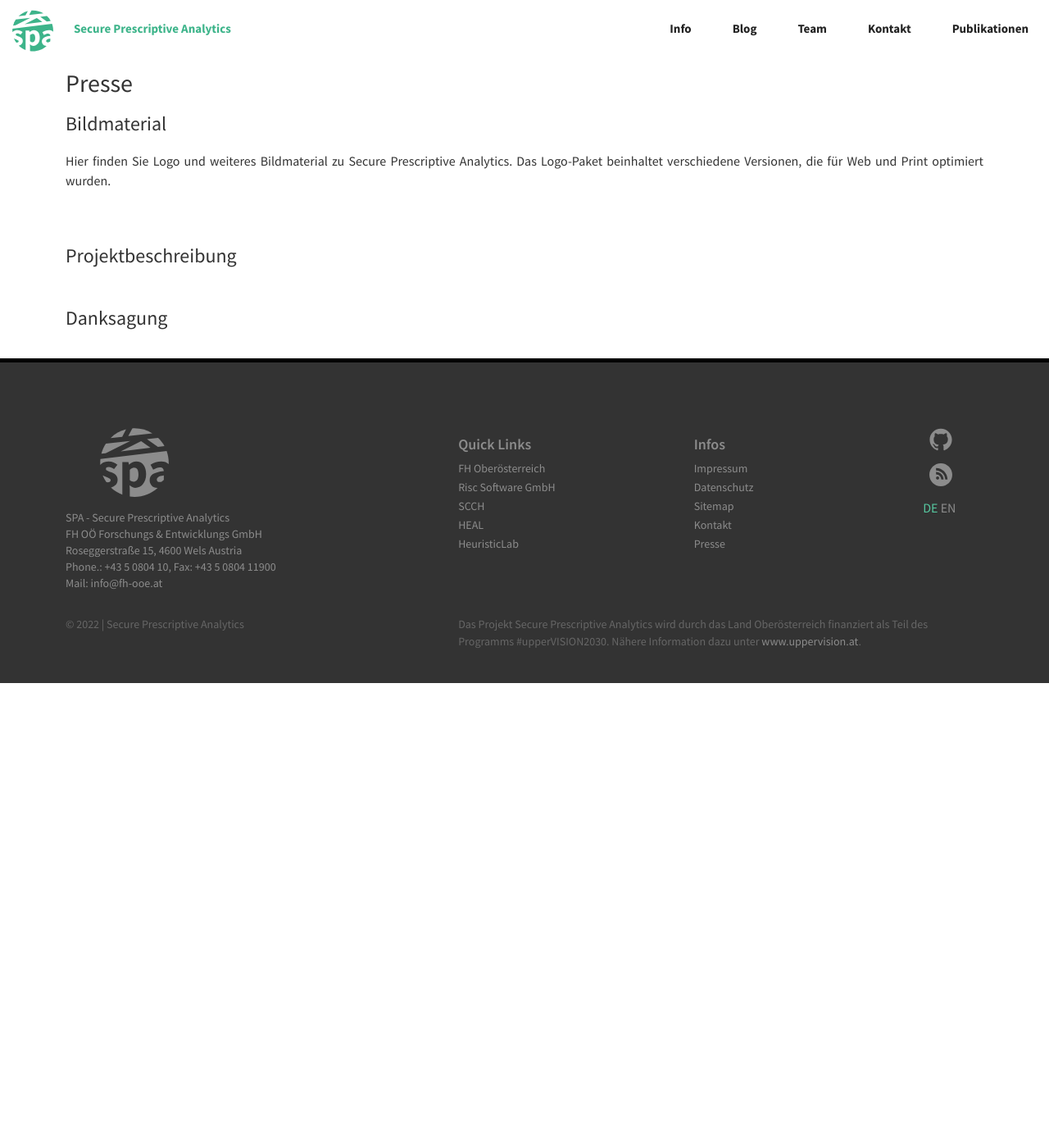
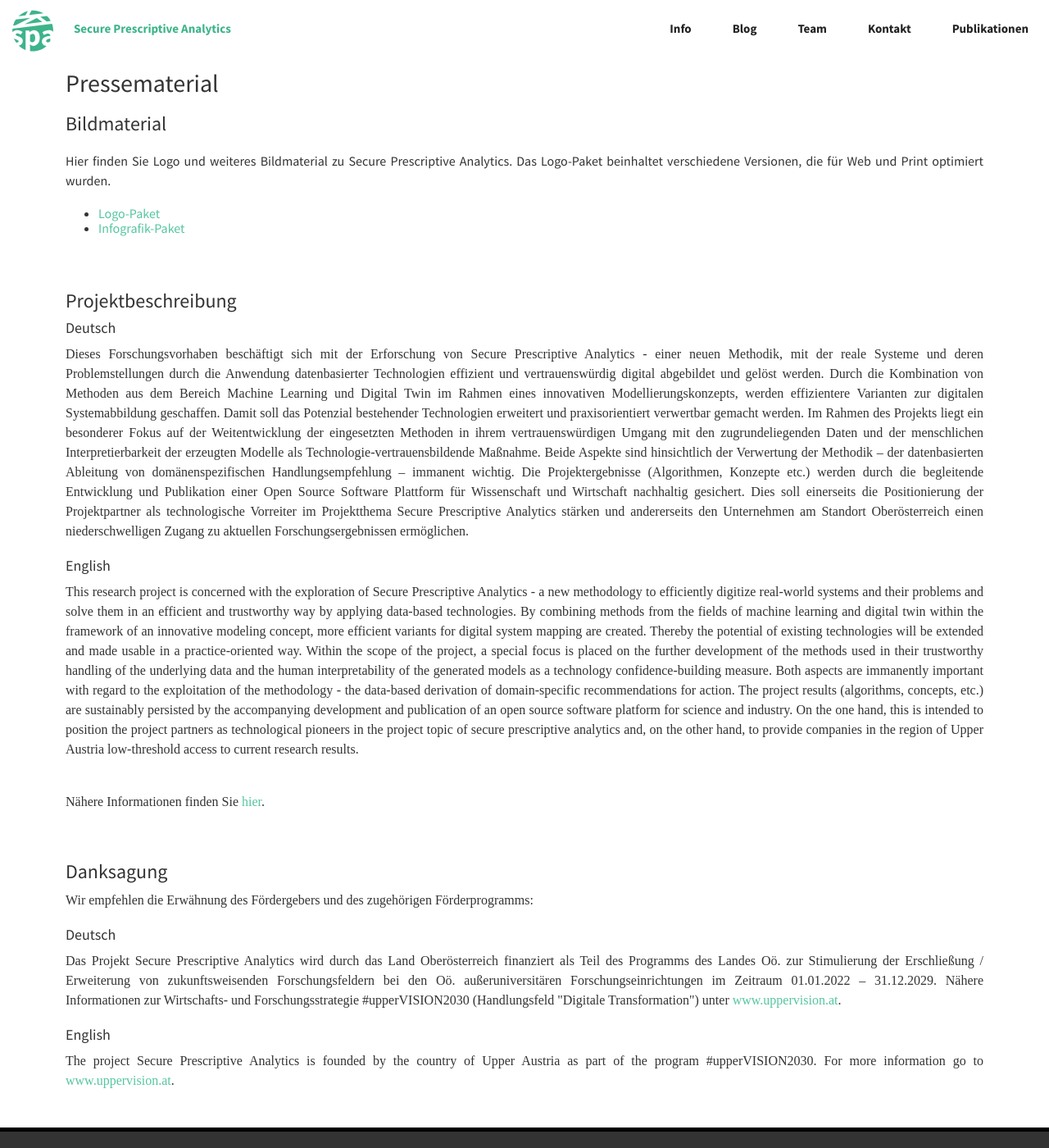
Before and after one commit to prescriptiveanalytics/secureprescriptiveanalytics.github.io, a Jekyll site: the page built from pages/de/press.html, in a window 1280 px wide and 1400 px high. Shown: the whole window at 82% size. Built offline with Jekyll 4.4.1, drawn with Linux system fonts in a browser that asks for light colours; nearby versions of some CDN libraries; some web fonts are replaced; comment, search, counter and statistics services are not loaded; some of the changed text lies outside the part shown.

```diff
--- a/_includes/footer.html
+++ b/_includes/footer.html
@@ -69,11 +69,6 @@
                     <p>{{ site.data.i18n.t.footer.fundingtext[_lang] }} <a target="_blank" href="{{ site.data.i18n.t.footer.uv30-link[_lang] }}">www.uppervision.at</a>.</p>
                 </div>
             </div>
-            <!--
-            <div class="row text-center funding-info">
-                <p>Smart Factory Lab is co-financed by the "Europäischen Fonds für regionale Entwicklung" and the country of Upper Austria. For more information go to <a href="{{ site.data.links.iwb2020 }}">www.iwb2020.at</a></p>
-            </div>
-            -->
         </div>
     </section>
 </footer>
--- a/pages/de/press.html
+++ b/pages/de/press.html
@@ -1,40 +1,62 @@
 ---
-title: Presse
+title: Pressematerial
 layout: subpage
 lang: de
-permalink: presse/
+permalink: pressematerial/
 description: Medien Material, Projektbeschreibung, Danksagung
 ---
 
-<h2>Presse</h2>
+<h2>Pressematerial</h2>
 
 <h3>Bildmaterial<h3>
 <p>
 Hier finden Sie Logo und weiteres Bildmaterial zu Secure Prescriptive Analytics. Das Logo-Paket beinhaltet verschiedene Versionen, die für Web und Print optimiert wurden.
 </p>
 <p>
-<!-- <ul>
-    <li><a href="/downloads/sfl-logo-package.zip">Logo Paket</a></li>
-    <li><a href="/downloads/sfl-image-package.zip">Image Paket</a></li>
-</ul> -->
+<ul>
+    <li><a href="/downloads/spa-logo-package.zip">Logo-Paket</a></li>
+    <li><a href="/downloads/spa-infographics-package.zip">Infografik-Paket</a></li>
+</ul>
 </p>
-
 <br/>
 <h3>Projektbeschreibung</h3>
-<!-- <br/>
 <h4>Deutsch</h4>
 <p>
-Ziel des Projekts ist der Aufbau eines standortübergreifenden vernetzten Technologie-Labors zur Entwicklung und Erprobung innovativer Technologien, Methoden und Konzepte für Intelligente Produktion entlang des Produktlebenszyklus. Am Institut für Intelligente Produktion der FH OÖ liegt der Fokus auf den Forschungsthemen Preemptive Maintenance inklusive der Einbindung von Mixed Reality Technologien in den Instandhaltungsprozess und Generative Fertigung mittels Pulverdüsenverfahren und damit in Verbindung stehende neue Geschäftsmodelle. Die Abgrenzung der Themenschwerpunkte erfolgt in Abstimmung mit dem Forschungsunternehmen PROFACTOR, das sich schwerpunktmäßig mit der humanzentrierten assistiven Produktion auseinandersetzt. Geplant ist die Steigerung der Leistungs- und Wettbewerbsfähigkeit oberösterreichischer Unternehmen durch flexiblere Produktionstechnologien. Dies soll zur Erhöhung der Produktivität und Ressourceneffizienz und Sicherung von Arbeitsplätzen am Wirtschaftsstandort Oberösterreich beitragen.
+    Dieses Forschungsvorhaben beschäftigt sich mit der Erforschung von Secure Prescriptive Analytics -  einer neuen Methodik, mit der reale
+    Systeme und deren Problemstellungen durch die Anwendung datenbasierter Technologien effizient und vertrauenswürdig digital
+    abgebildet und gelöst werden. Durch die Kombination von Methoden aus dem Bereich Machine Learning und Digital Twin im Rahmen
+    eines innovativen Modellierungskonzepts, werden effizientere Varianten zur digitalen Systemabbildung geschaffen. Damit soll das
+    Potenzial bestehender Technologien erweitert und praxisorientiert verwertbar gemacht werden. Im Rahmen des Projekts
+    liegt ein besonderer Fokus auf der Weitentwicklung der eingesetzten Methoden in ihrem vertrauenswürdigen Umgang mit den zugrundeliegenden
+    Daten und der menschlichen Interpretierbarkeit der erzeugten Modelle als Technologie-vertrauensbildende Maßnahme. Beide Aspekte sind
+    hinsichtlich der Verwertung der Methodik – der datenbasierten Ableitung von domänenspezifischen Handlungsempfehlung – immanent wichtig.
+    Die Projektergebnisse (Algorithmen, Konzepte etc.) werden durch die begleitende Entwicklung und Publikation einer Open Source Software
+    Plattform für Wissenschaft und Wirtschaft nachhaltig gesichert. Dies soll einerseits die Positionierung der Projektpartner
+    als technologische Vorreiter im Projektthema Secure Prescriptive Analytics stärken und andererseits den Unternehmen am Standort Oberösterreich einen
+    niederschwelligen Zugang zu aktuellen Forschungsergebnissen ermöglichen.
 </p>
 <h4>English</h4>
 <p>
-The aim of the project is to build a laboratory of technology across locations for development and testing of innovative technologies, methods and concepts for intelligent production throughout the product's lifetime cycle. At the Institute for Smart Production of the University of Applied Sciences Upper Austria, the focus is on the research topics Preemptive Maintenance including the integration of mixed reality technologies within the servicing process and additive manufacturing by powder jet method and thus related new business models. The demarcation of the key subject will be coordinated with the research firm PROFACTOR which mainly deals with the human-centered assistive production. It is planned to increase the efficiency and competitiveness of Upper Austrian firms with more flexible production technologies, to enhance the productivity and resource efficiency and secure jobs at the business location Upper Austria.
-</p> -->
+    This research project is concerned with the exploration of Secure Prescriptive Analytics - a new methodology to efficiently digitize real-world
+    systems and their problems and solve them in an efficient and trustworthy way by applying data-based technologies.
+    By combining methods from the fields of machine learning and digital twin within the framework of an
+    innovative modeling concept, more efficient variants for digital system mapping are created. Thereby the
+    potential of existing technologies will be extended and made usable in a practice-oriented way. Within the scope of the
+    project, a special focus is placed on the further development of the methods used in their trustworthy handling of the underlying
+    data and the human interpretability of the generated models as a technology confidence-building measure. Both aspects are
+    immanently important with regard to the exploitation of the methodology - the data-based derivation of domain-specific recommendations for action.
+    The project results (algorithms, concepts, etc.) are sustainably persisted by the accompanying development and publication of an open source software
+    platform for science and industry. On the one hand, this is intended to position the project partners
+    as technological pioneers in the project topic of secure prescriptive analytics and, on the other hand, to provide
+    companies in the region of Upper Austria low-threshold access to current research results.
+</p>
+<br/>
+<p>Nähere Informationen finden Sie <a href="{{ site.baseurl }}/#info">hier</a>.</p>
 
 <br/>
 <h3>Danksagung</h3>
-<!-- <p>Wir empfehlen die Erwähnung des Förderprogramms IWB/EFRE.</p>
+<p>Wir empfehlen die Erwähnung des Fördergebers und des zugehörigen Förderprogramms:</p>
+<h4>Deutsch</h4>
+<p>Das Projekt Secure Prescriptive Analytics wird durch das Land Oberösterreich finanziert als Teil des Programms des Landes Oö. zur Stimulierung der Erschließung / Erweiterung von zukunftsweisenden Forschungsfeldern bei den Oö. außeruniversitären Forschungseinrichtungen im Zeitraum 01.01.2022 – 31.12.2029. Nähere Informationen zur Wirtschafts- und Forschungsstrategie #upperVISION2030 (Handlungsfeld "Digitale Transformation") unter <a href="{{ site.data.i18n.t.footer.uv30-link[_lang] }}">www.uppervision.at</a>.</p>
 <h4>English</h4>
-<p>The project Smart Factory Lab is co-financed by the European Fund for regional development (EFRE) and the country of Upper Austria. For more information about IWB/EFRE go to <a href="{{ site.data.links.iwb2020 }}">www.iwb2020.at</a> and <a href="{{ site.data.links.efre }}">www.efre.gv.at</a>.</p>
-<h4>Deutsch</h4>
-<p>Das Projekt Smart Factory Lab wird aus Mitteln des Europäischen Fonds für regionale Entwicklung und des Landes Oberösterreich kofinanziert. Nähere Informationen zu IWB/EFRE finden Sie unter <a href="{{ site.data.links.iwb2020 }}">www.iwb2020.at</a> und <a href="{{ site.data.links.efre }}">www.efre.gv.at</a>.</p> -->
+<p>The project Secure Prescriptive Analytics is founded by the country of Upper Austria as part of the program #upperVISION2030. For more information go to <a href="{{ site.data.i18n.t.footer.uv30-link[_lang] }}">www.uppervision.at</a>.</p>
```
Also changed, not shown: _data/i18n.yml (+10 -10 lines), index.markdown (+1 -1 lines), pages/de/sitemap.html (+9 -10 lines), downloads/infographics/ModellierungsKonzept.png (added), downloads/infographics/ModellierungsVarianten.png (added), downloads/infographics/SPABeispiel.png (added), 2 other files.
